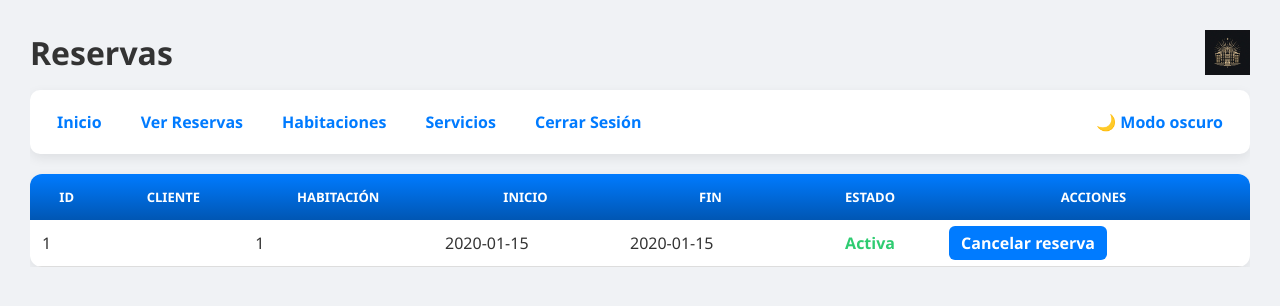
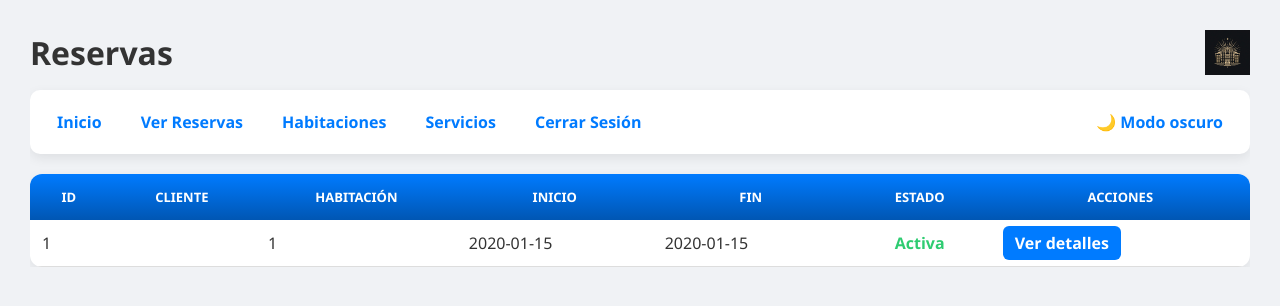
Before and after one commit to Gonzalo-721/Proyecto, a Flask app: page /ver_reservas in a window 1280 px wide. Shown: the top 306 px of the page. Run offline with Flask 3, Linux system fonts and the light colour scheme; the visitor is signed in with stand-in values (Sample User, id 1); tables that the repository leaves empty hold one stand-in row (values such as "Sample post").

Commit message:
Update ver_reservas.html

```diff
--- a/templates/ver_reservas.html
+++ b/templates/ver_reservas.html
@@ -56,8 +56,8 @@
                         </td>
                         <td>
                             {% if reserva.estado == 'Activa' %}
-                            <a class="btn" href="/cerrar_reserva/{{ reserva.id_reserva }}">
-                                Cancelar reserva
+                            <a class="btn" href="/ver_reservas_empleados/{{ reserva.id_reserva }}">
+                                Ver detalles
                             </a>
                             {% endif %}
                         </td>
```
